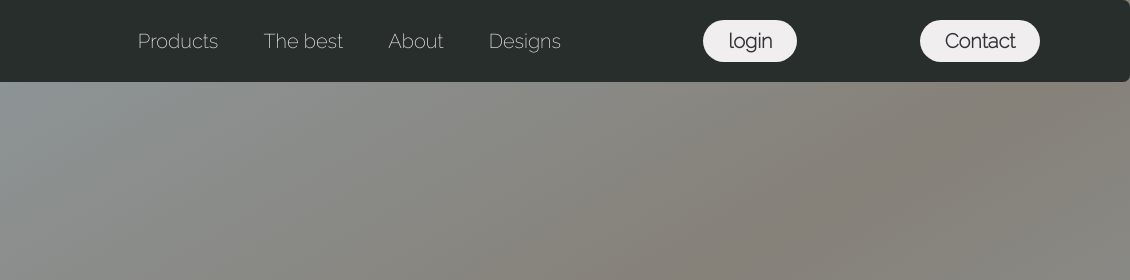
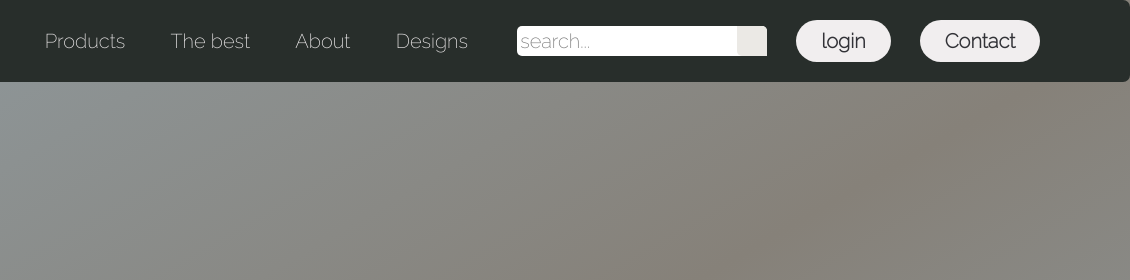
Before and after one commit to MikelAngelo69/Proyect-pamda, a plain HTML site: page añsldkfj/index.html in a window 1280 px wide. Shown: the top 280 px of the page, 150-1280 px from the left. Drawn offline with Linux system fonts and the light colour scheme.

Commit message:
commit-3

```diff
--- a/añsldkfj/index.html
+++ b/añsldkfj/index.html
@@ -21,6 +21,12 @@
                 <li><a target="_blank" href="https://www.adidas.co/camisetas-diseno_deportivo">Designs</a></li>
             </ul>
         </nav>
+        <div class="container">
+            <input type="text" placeholder="search...">
+            <div class="btn">
+                <button class="search"><i class="fa-solid fa-magnifying-glass"></i></button>
+            </div>
+        </div>
         <a target="_blank" href="./log-in.html" class="btn"><button>login</button></a>
         <a target="_blank" href="http://api.whatsapp.com/send?phone=3044237347&text=hola, quiero preguntar algo" class="btn"><button>Contact</button></a>
     </header>
--- a/añsldkfj/styles.css
+++ b/añsldkfj/styles.css
@@ -77,3 +77,38 @@ header .btn button{
     color: white;
     transform: scale(1.1);
 }
+
+.container{
+    color: #282E2B;
+    position: relative;
+
+
+}
+.container input{
+    width: 250px;
+    padding: 3px;
+    padding-right: 31px;
+    border-radius: 5px;
+    border: 0;
+    outline: none;
+    font-size: 1rem;
+}
+.container .search{
+    background-color: #EBE9E5;
+    width: 30px;
+    height: 30px;
+    padding: 10px 15px;
+    position: absolute;
+    border: 0;
+    top: 0;
+    bottom: 0;
+    right: 0;
+    margin:auto;
+    border-radius: 0 5px 0 5px;
+    cursor: pointer;
+    font-size: 1;
+}
+
+.search i{
+    background-color: yellow;
+}
```
